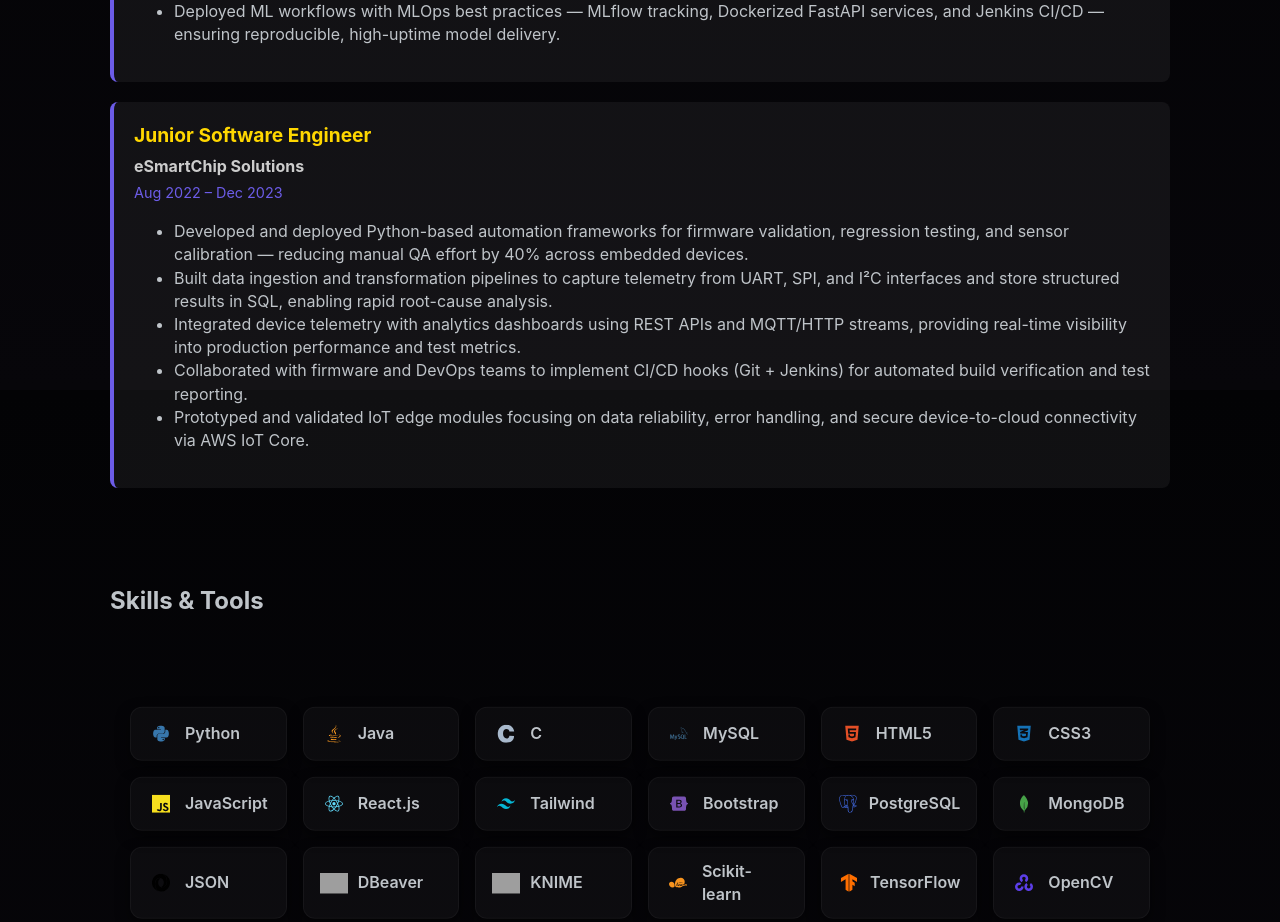
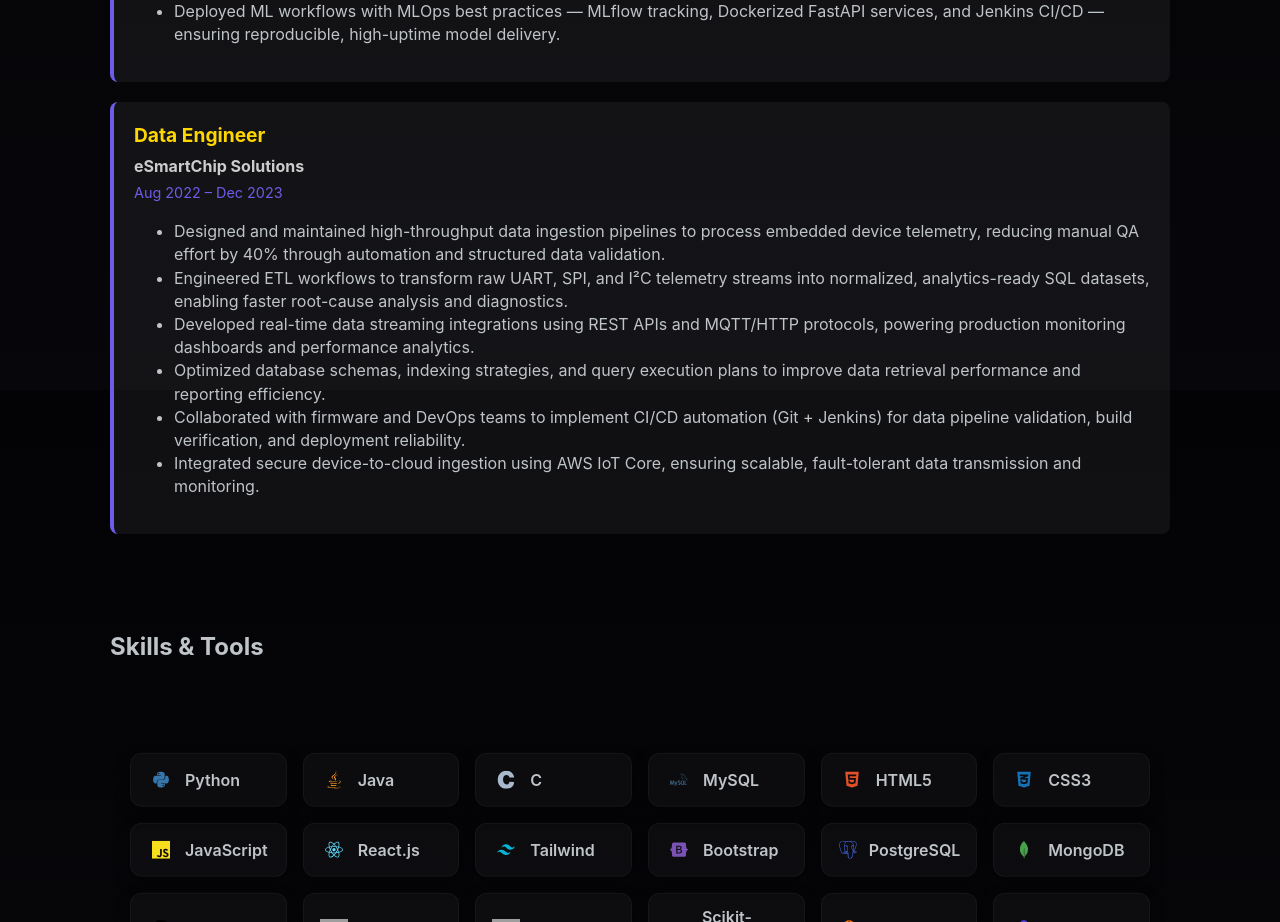
Before and after one commit to adigopulasgit/Portfolio_2025, a React (Vite) app: page / in a window 1280 px wide. Shown: the part 1210-2132 px from the top of the page. Built offline with nearby package versions, Linux system fonts and the light colour scheme; grey boxes are pictures that could not be loaded.

Commit message:
Change role to Data Engineer and update responsibilities
Updated role from 'Junior Software Engineer' to 'Data Engineer' and modified responsibilities to focus on data engineering tasks.

```diff
--- a/src/components/Experience.jsx
+++ b/src/components/Experience.jsx
@@ -15,15 +15,16 @@ const experienceData = [
     ],
   },
   {
-    role: "Junior Software Engineer",
+    role: "Data Engineer",
     company: "eSmartChip Solutions",
     year: "Aug 2022 – Dec 2023",
     details: [
-      "Developed and deployed Python-based automation frameworks for firmware validation, regression testing, and sensor calibration — reducing manual QA effort by 40% across embedded devices.",
-      "Built data ingestion and transformation pipelines to capture telemetry from UART, SPI, and I²C interfaces and store structured results in SQL, enabling rapid root-cause analysis.",
-      "Integrated device telemetry with analytics dashboards using REST APIs and MQTT/HTTP streams, providing real-time visibility into production performance and test metrics.",
-      "Collaborated with firmware and DevOps teams to implement CI/CD hooks (Git + Jenkins) for automated build verification and test reporting.",
-      "Prototyped and validated IoT edge modules focusing on data reliability, error handling, and secure device-to-cloud connectivity via AWS IoT Core.",
+      "Designed and maintained high-throughput data ingestion pipelines to process embedded device telemetry, reducing manual QA effort by 40% through automation and structured data validation.",
+      "Engineered ETL workflows to transform raw UART, SPI, and I²C telemetry streams into normalized, analytics-ready SQL datasets, enabling faster root-cause analysis and diagnostics.",
+      "Developed real-time data streaming integrations using REST APIs and MQTT/HTTP protocols, powering production monitoring dashboards and performance analytics.",
+      "Optimized database schemas, indexing strategies, and query execution plans to improve data retrieval performance and reporting efficiency.",
+      "Collaborated with firmware and DevOps teams to implement CI/CD automation (Git + Jenkins) for data pipeline validation, build verification, and deployment reliability.",
+      "Integrated secure device-to-cloud ingestion using AWS IoT Core, ensuring scalable, fault-tolerant data transmission and monitoring."
     ],
   },
 ];
```
